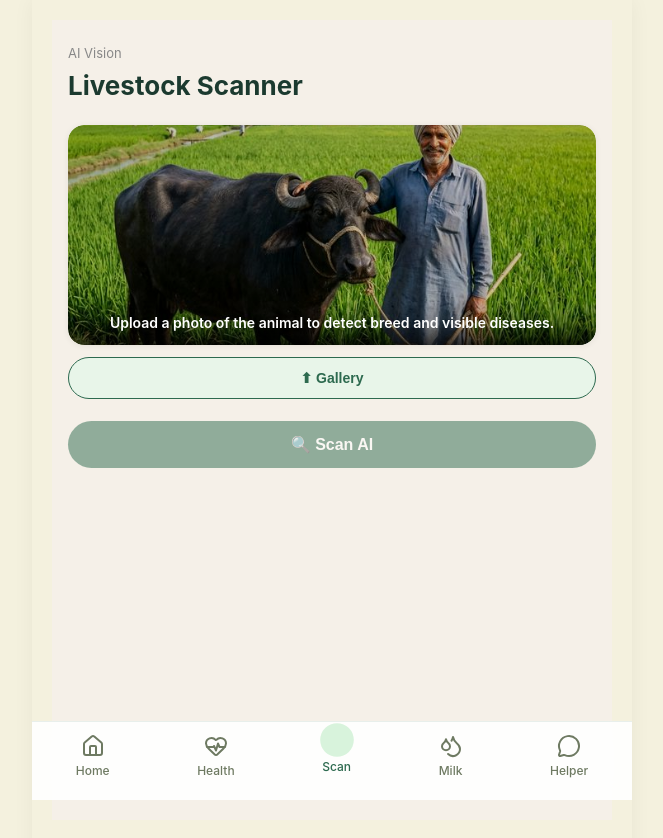
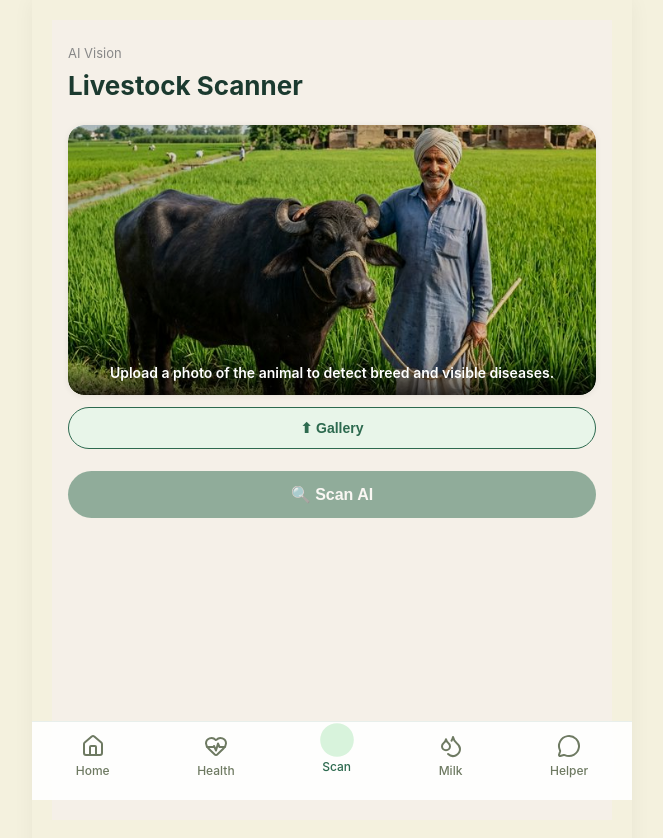
Before and after one commit to Muskaan914/Pashudhan-ai, a React (Vite) app in the folder scratch/pashudhan-ai/: page /scan in a window 1280 px wide. Shown: the top 838 px of the page, without its empty margins (308-971 px from the left). Built offline with nearby package versions, Linux system fonts and the light colour scheme.

Commit message:
updated scanner UI with big hero image

```diff
--- a/scratch/pashudhan-ai/src/pages/ImageScanner.css
+++ b/scratch/pashudhan-ai/src/pages/ImageScanner.css
@@ -44,21 +44,21 @@
 }
 
 /* 🔥 NEW PLACEHOLDER (CLEAN + PREMIUM) */
+/* Fix height + aspect ratio */
 .placeholder {
   position: relative;
   width: 100%;
-  height: 220px;
+  height: 270px; /* 👈 reduce height */
 }
 
-/* Image */
+/* Better image fit */
 .full-placeholder-image {
   width: 100%;
   height: 100%;
-  object-fit: cover;
+  object-fit: cover; /* keeps it clean */
   border-radius: 16px;
-  filter: brightness(0.8);
+  filter: brightness(0.85);
 }
-
 /* Overlay text */
 .overlay {
   position: absolute;
@@ -78,7 +78,10 @@
     rgba(0,0,0,0.2),
     transparent
   );
-
+.image-box:hover .full-placeholder-image {
+  transform: scale(1.03);
+  transition: transform 0.3s ease;
+}
   border-bottom-left-radius: 16px;
   border-bottom-right-radius: 16px;
 }
```
